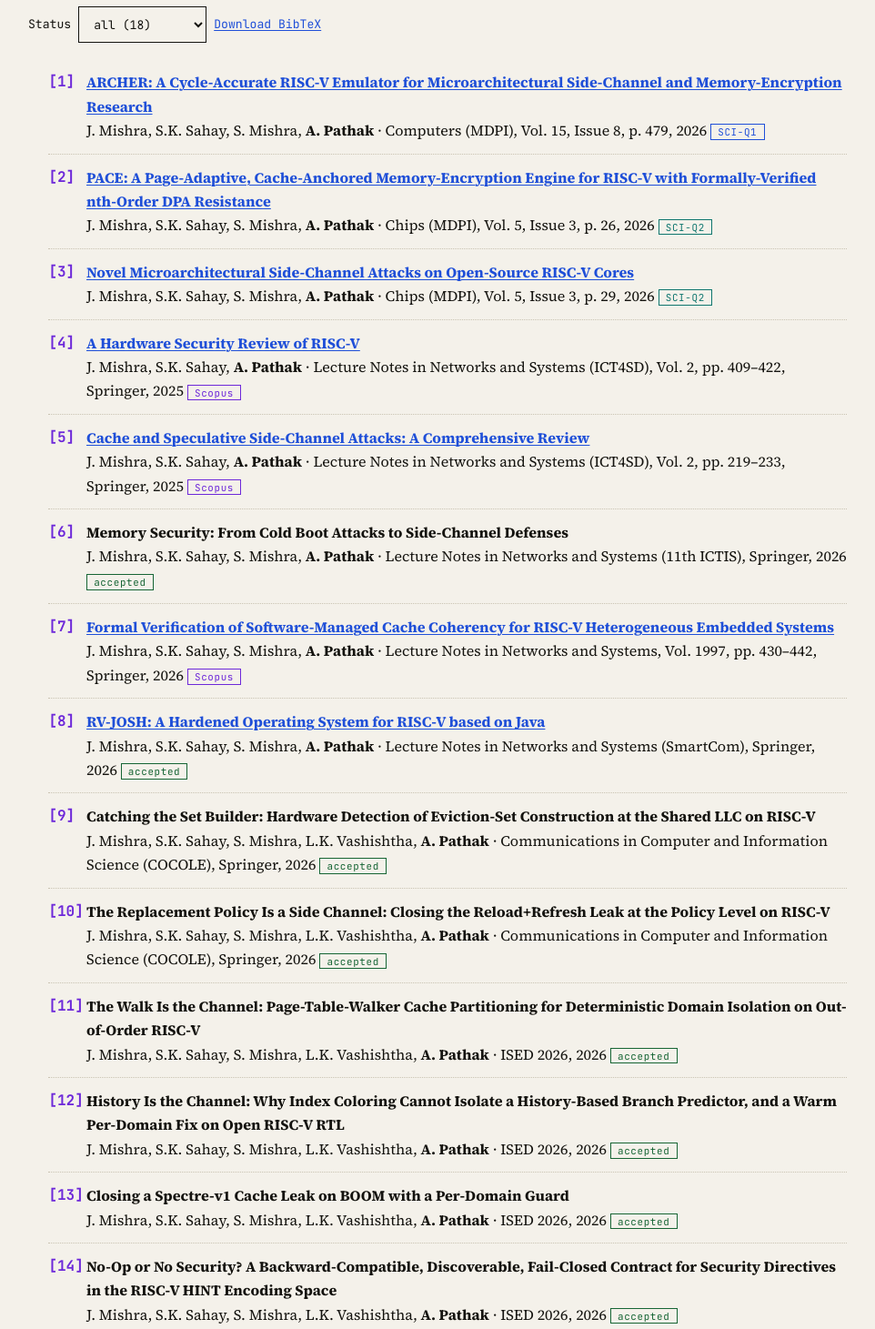
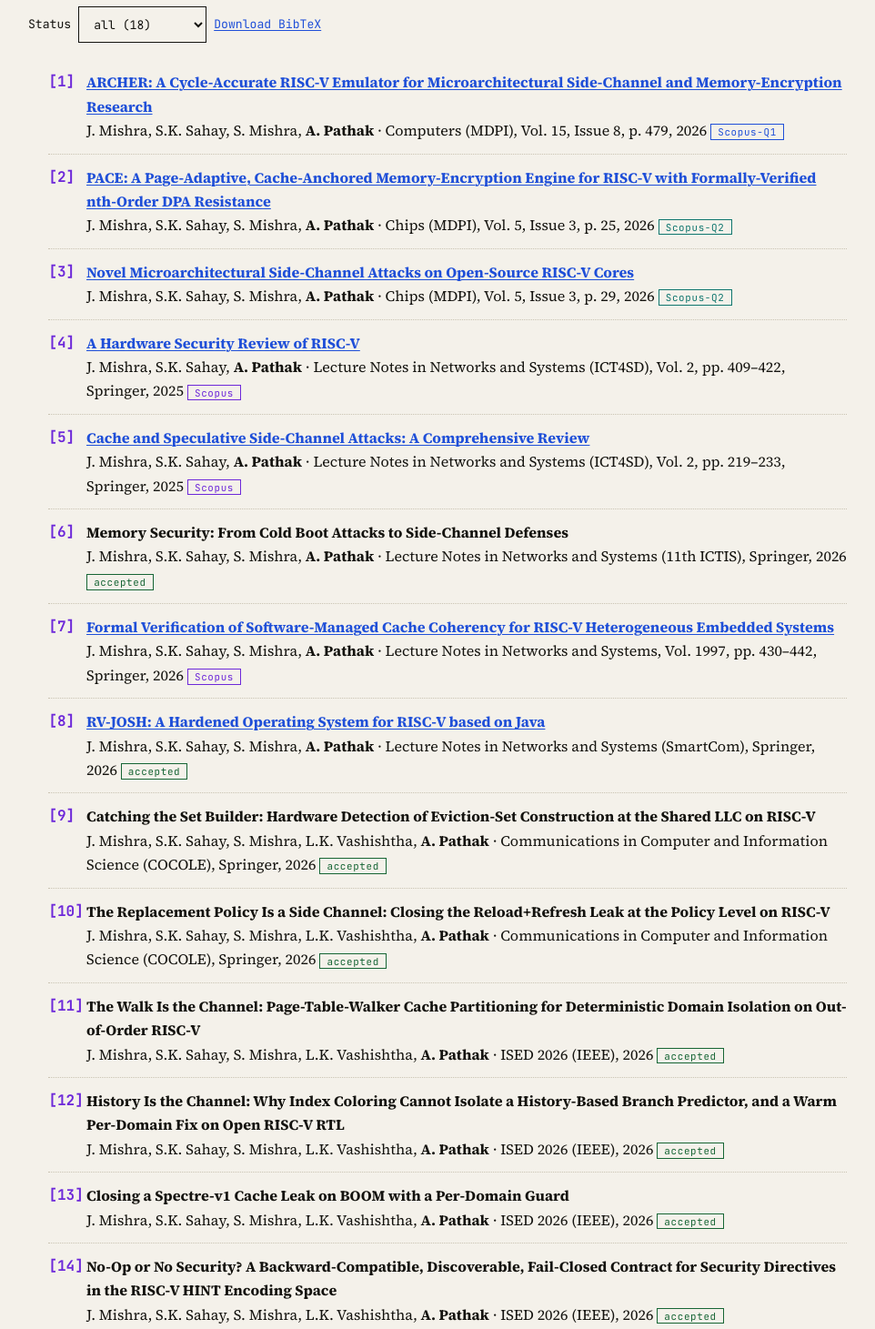
Before and after one commit to vajradevam/vajradevam.github.io, an Astro site: page /research in a window 1280 px wide. Shown: the part 1820-3281 px from the top of the page at 91% size, without its empty margins (285-1247 px from the left). Built offline with nearby package versions, Linux system fonts and the light colour scheme; Astro itself is replaced by a stand-in of ours.

Commit message:
correct venue indexing statuses from web verification; ISED 2026 is IEEE

```diff
--- a/src/data/publications.json
+++ b/src/data/publications.json
@@ -10,8 +10,8 @@
     ],
     "venue": "Computers (MDPI), Vol. 15, Issue 8, p. 479",
     "year": 2026,
-    "status": "SCI-Q1",
-    "note": "SCI-Q1",
+    "status": "Scopus-Q1",
+    "note": "ESCI (WoS) · JCR Q2, IF 5.2 · Scopus CiteScore Q1 (9.1)",
     "url": "https://www.mdpi.com/2073-431X/15/8/479"
   },
   {
@@ -23,10 +23,10 @@
       "S. Mishra",
       "A. Pathak"
     ],
-    "venue": "Chips (MDPI), Vol. 5, Issue 3, p. 26",
+    "venue": "Chips (MDPI), Vol. 5, Issue 3, p. 25",
     "year": 2026,
-    "status": "SCI-Q2",
-    "note": "SCI-Q2",
+    "status": "Scopus-Q2",
+    "note": "Scopus · ESCI (WoS) · CiteScore Q2 (2.8); no JIF yet",
     "url": "https://www.mdpi.com/2674-0729/5/3/25"
   },
   {
@@ -40,8 +40,8 @@
     ],
     "venue": "Chips (MDPI), Vol. 5, Issue 3, p. 29",
     "year": 2026,
-    "status": "SCI-Q2",
-    "note": "SCI-Q2",
+    "status": "Scopus-Q2",
+    "note": "Scopus · ESCI (WoS) · CiteScore Q2 (2.8); no JIF yet",
     "url": "https://www.mdpi.com/2674-0729/5/3/29"
   },
   {
@@ -55,7 +55,7 @@
     "venue": "Lecture Notes in Networks and Systems (ICT4SD), Vol. 2, pp. 409–422, Springer",
     "year": 2025,
     "status": "Scopus",
-    "note": "Scopus",
+    "note": "Scopus (via Springer LNNS)",
     "url": "https://link.springer.com/chapter/10.1007/978-3-032-06665-7_38"
   },
   {
@@ -69,7 +69,7 @@
     "venue": "Lecture Notes in Networks and Systems (ICT4SD), Vol. 2, pp. 219–233, Springer",
     "year": 2025,
     "status": "Scopus",
-    "note": "Scopus",
+    "note": "Scopus (via Springer LNNS)",
     "url": "https://link.springer.com/chapter/10.1007/978-3-032-06665-7_21"
   },
   {
@@ -84,7 +84,7 @@
     "venue": "Lecture Notes in Networks and Systems (11th ICTIS), Springer",
     "year": 2026,
     "status": "accepted",
-    "note": "accepted · Scopus"
+    "note": "accepted · to appear in Springer LNNS (11th ICTIS)"
   },
   {
     "n": 7,
@@ -98,7 +98,7 @@
     "venue": "Lecture Notes in Networks and Systems, Vol. 1997, pp. 430–442, Springer",
     "year": 2026,
     "status": "Scopus",
-    "note": "Scopus",
+    "note": "Scopus (via Springer LNNS)",
     "url": "https://link.springer.com/chapter/10.1007/978-3-032-27563-9_40"
   },
   {
@@ -113,7 +113,7 @@
     "venue": "Lecture Notes in Networks and Systems (SmartCom), Springer",
     "year": 2026,
     "status": "accepted",
-    "note": "accepted · Scopus",
+    "note": "accepted · to appear in Springer LNNS (SmartCom)",
     "url": "https://link.springer.com/chapter/10.1007/978-3-032-27754-1_36"
   },
   {
@@ -129,7 +129,7 @@
     "venue": "Communications in Computer and Information Science (COCOLE), Springer",
     "year": 2026,
     "status": "accepted",
-    "note": "accepted · Scopus"
+    "note": "accepted · to appear in Springer CCIS (CoCoLe)"
   },
   {
     "n": 10,
@@ -144,7 +144,7 @@
     "venue": "Communications in Computer and Information Science (COCOLE), Springer",
     "year": 2026,
     "status": "accepted",
-    "note": "accepted · Scopus"
+    "note": "accepted · to appear in Springer CCIS (CoCoLe)"
   },
   {
     "n": 11,
@@ -156,10 +156,10 @@
       "L.K. Vashishtha",
       "A. Pathak"
     ],
-    "venue": "ISED 2026",
+    "venue": "ISED 2026 (IEEE)",
     "year": 2026,
     "status": "accepted",
-    "note": "accepted"
+    "note": "accepted · 14th Int. Conf. on Intelligent Systems and Embedded Design; proceedings by IEEE, submitted to IEEE Xplore"
   },
   {
     "n": 12,
@@ -171,10 +171,10 @@
       "L.K. Vashishtha",
       "A. Pathak"
     ],
-    "venue": "ISED 2026",
+    "venue": "ISED 2026 (IEEE)",
     "year": 2026,
     "status": "accepted",
-    "note": "accepted"
+    "note": "accepted · 14th Int. Conf. on Intelligent Systems and Embedded Design; proceedings by IEEE, submitted to IEEE Xplore"
   },
   {
     "n": 13,
@@ -186,10 +186,10 @@
       "L.K. Vashishtha",
       "A. Pathak"
     ],
-    "venue": "ISED 2026",
+    "venue": "ISED 2026 (IEEE)",
     "year": 2026,
     "status": "accepted",
-    "note": "accepted"
+    "note": "accepted · 14th Int. Conf. on Intelligent Systems and Embedded Design; proceedings by IEEE, submitted to IEEE Xplore"
   },
   {
     "n": 14,
@@ -201,10 +201,10 @@
       "L.K. Vashishtha",
       "A. Pathak"
     ],
-    "venue": "ISED 2026",
+    "venue": "ISED 2026 (IEEE)",
     "year": 2026,
     "status": "accepted",
-    "note": "accepted"
+    "note": "accepted · 14th Int. Conf. on Intelligent Systems and Embedded Design; proceedings by IEEE, submitted to IEEE Xplore"
   },
   {
     "n": 15,
--- a/src/pages/research.astro
+++ b/src/pages/research.astro
@@ -5,7 +5,7 @@
 import publications from '../data/publications.json';
 
 const statuses = [...new Set(publications.map((p) => p.status))];
-const badge = (s: string) => s === 'SCI-Q1' ? 'b-q1' : s === 'SCI-Q2' ? 'b-q2' : /^accepted/i.test(s) ? 'b-acc' : /^under review/i.test(s) ? 'b-rev live' : 'b-scopus';
+const badge = (s: string) => s === 'SCI-Q1' || s === 'Scopus-Q1' ? 'b-q1' : s === 'SCI-Q2' || s === 'Scopus-Q2' ? 'b-q2' : /^accepted/i.test(s) ? 'b-acc' : /^under review/i.test(s) ? 'b-rev live' : 'b-scopus';
 ---
 
 <Page
```
